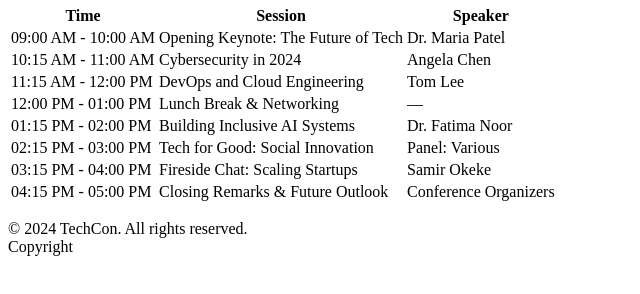
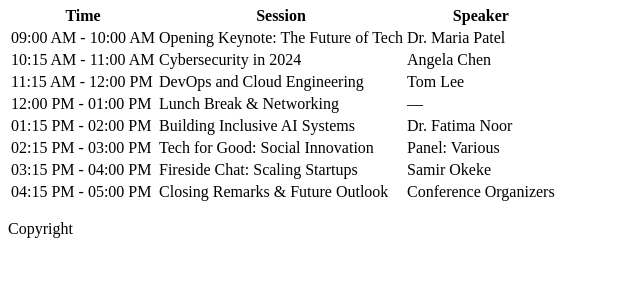
Before and after one commit to marymagdaleneachero/TechCon_HTML, a plain HTML site: page techcon_website/schedule.html in a window 1280 px wide. Shown: the part 112-406 px from the top of the page, without its empty margins (0-640 px from the left). Drawn offline with Linux system fonts and the light colour scheme.

Commit message:
Changed footer

```diff
--- a/techcon_website/schedule.html
+++ b/techcon_website/schedule.html
@@ -73,7 +73,7 @@
   </main>
 
   <footer>
-    <p>&copy; 2024 TechCon. All rights reserved. <br> Copyright</p>
+    <p>Copyright</p>
   </footer>
   </body>
 </html>
```
